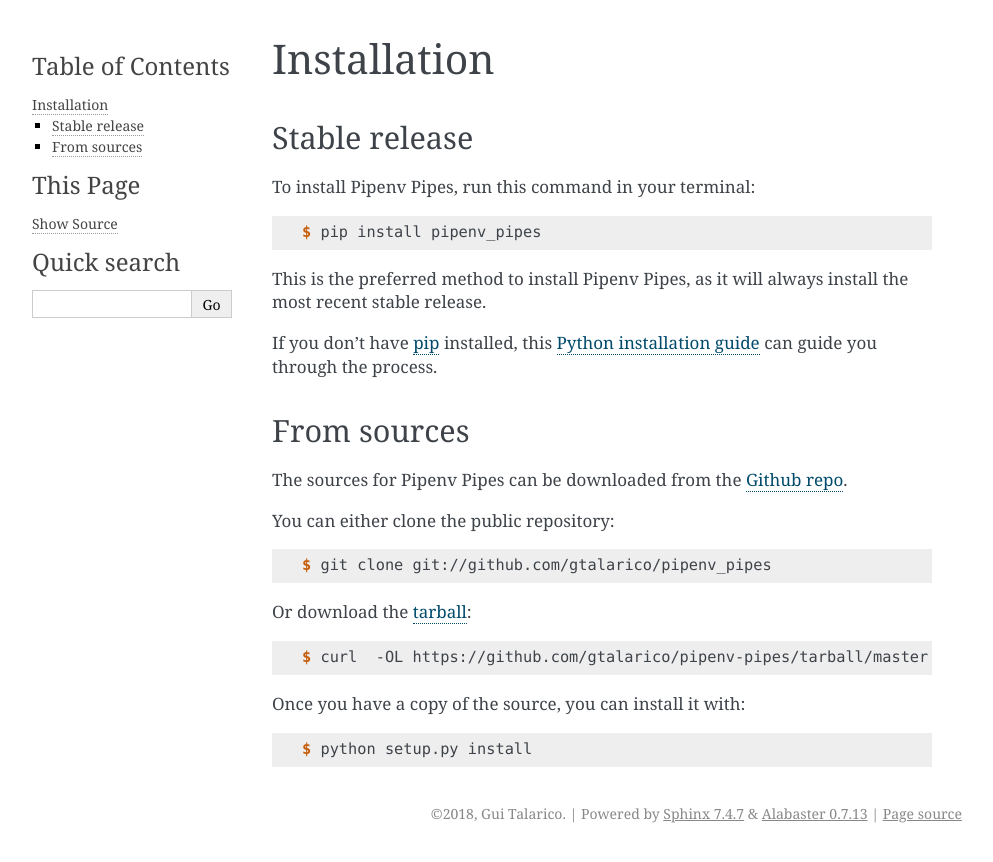
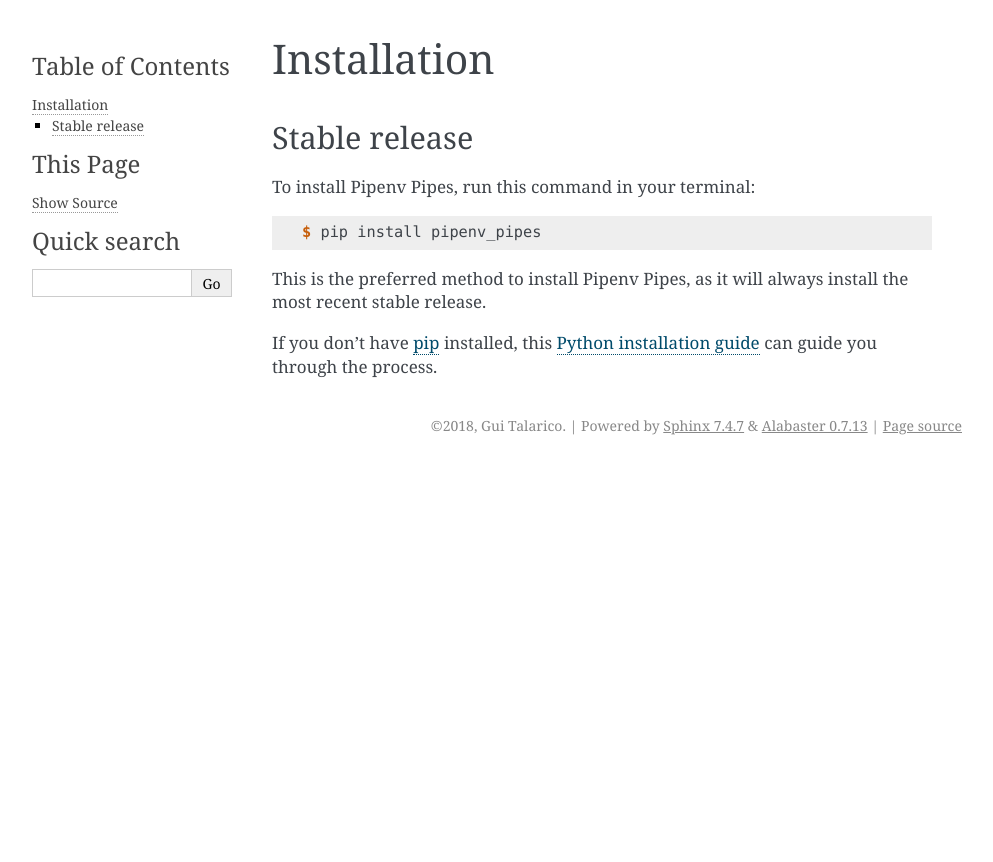
Before and after one commit to gtalarico/pipenv-pipes, a Sphinx documentation site: the page built from docs/installation.rst, in a window 1280 px wide. Shown: the top 862 px of the page, without its empty margins (148-1141 px from the left). Built offline with Sphinx 7.4.7, drawn with Linux system fonts in a browser that asks for light colours; pages that are not in the unit, such as notebooks, are missing from menus.

```diff
--- a/docs/installation.rst
+++ b/docs/installation.rst
@@ -21,31 +21,3 @@ you through the process.
 
 .. _pip: https://pip.pypa.io
 .. _Python installation guide: http://docs.python-guide.org/en/latest/starting/installation/
-
-
-From sources
-------------
-
-The sources for Pipenv Pipes can be downloaded from the `Github repo`_.
-
-You can either clone the public repository:
-
-.. code-block:: console
-
-    $ git clone git://github.com/gtalarico/pipenv_pipes
-
-Or download the `tarball`_:
-
-.. code-block:: console
-
-    $ curl  -OL https://github.com/gtalarico/pipenv-pipes/tarball/master
-
-Once you have a copy of the source, you can install it with:
-
-.. code-block:: console
-
-    $ python setup.py install
-
-
-.. _Github repo: https://github.com/gtalarico/pipenv-pipes
-.. _tarball: https://github.com/gtalarico/pipenv-pipes/tarball/master
--- a/docs/usage.rst
+++ b/docs/usage.rst
@@ -2,6 +2,6 @@
 Usage
 =====
 
-To use Pipenv Pipes in a project::
+For usage help run::
 
-    import pipenv_pipes
+    $ pipes --help
```
Also changed, not shown: README.rst (+10 -3 lines).
